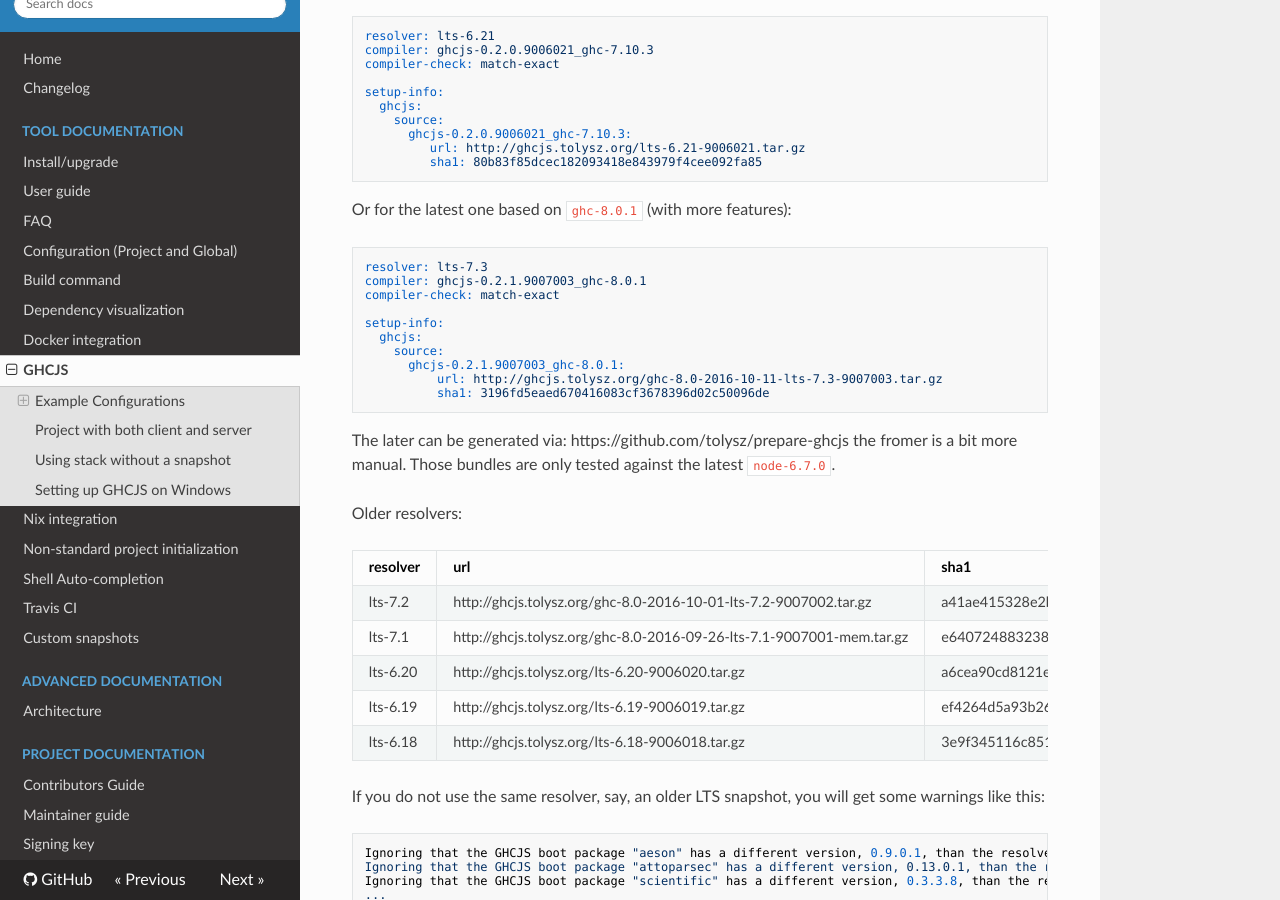
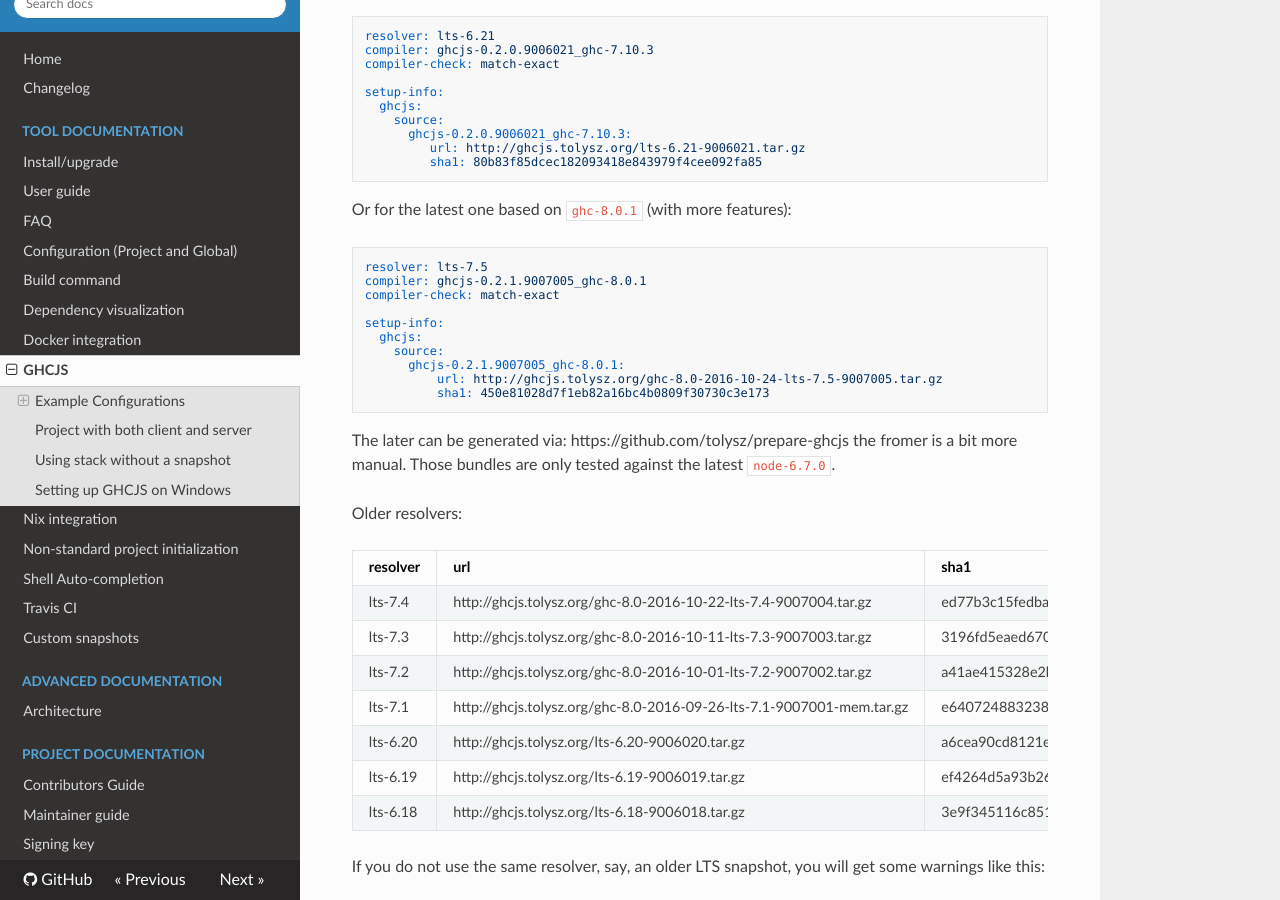
Before and after one commit to commercialhaskell/stack, an MkDocs documentation site: the page built from doc/ghcjs.md, in a window 1280 px wide and 900 px high, scrolled down 740 px. Built offline with MkDocs 1.6.1, drawn with Linux system fonts in a browser that asks for light colours; nearby versions of some CDN libraries; old or Windows-style settings are respelled for this version of MkDocs.

Commit message:
lts-7.5
Update ghcjs bundles for lts-7.{4,5}

````diff
--- a/doc/ghcjs.md
+++ b/doc/ghcjs.md
@@ -39,16 +39,16 @@ setup-info:
 
 Or for the latest one based on `ghc-8.0.1` (with more features):
 ```yaml
-resolver: lts-7.3
-compiler: ghcjs-0.2.1.9007003_ghc-8.0.1
+resolver: lts-7.5
+compiler: ghcjs-0.2.1.9007005_ghc-8.0.1
 compiler-check: match-exact
 
 setup-info:
   ghcjs:
     source:
-      ghcjs-0.2.1.9007003_ghc-8.0.1:
-          url: http://ghcjs.tolysz.org/ghc-8.0-2016-10-11-lts-7.3-9007003.tar.gz
-          sha1: 3196fd5eaed670416083cf3678396d02c50096de
+      ghcjs-0.2.1.9007005_ghc-8.0.1:
+          url: http://ghcjs.tolysz.org/ghc-8.0-2016-10-24-lts-7.5-9007005.tar.gz
+          sha1: 450e81028d7f1eb82a16bc4b0809f30730c3e173
 ```
 The later can be generated via: https://github.com/tolysz/prepare-ghcjs
 the fromer is a bit more manual. Those bundles are only tested against the latest `node-6.7.0`.
@@ -57,6 +57,8 @@ Older resolvers:
 
 |resolver|url|sha1|
 |---|---|---|
+| lts-7.4 | http://ghcjs.tolysz.org/ghc-8.0-2016-10-22-lts-7.4-9007004.tar.gz | ed77b3c15fedbadad5ab0e0afe1bd42c0a8695b4 |
+| lts-7.3 | http://ghcjs.tolysz.org/ghc-8.0-2016-10-11-lts-7.3-9007003.tar.gz | 3196fd5eaed670416083cf3678396d02c50096de |
 | lts-7.2 | http://ghcjs.tolysz.org/ghc-8.0-2016-10-01-lts-7.2-9007002.tar.gz | a41ae415328e2b257d40724d13d1386390c26322 |
 | lts-7.1 | http://ghcjs.tolysz.org/ghc-8.0-2016-09-26-lts-7.1-9007001-mem.tar.gz | e640724883238593e2d2f7f03991cb413ec0347b |
 | lts-6.20 | http://ghcjs.tolysz.org/lts-6.20-9006020.tar.gz | a6cea90cd8121eee3afb201183c6e9bd6bacd94a |
````
